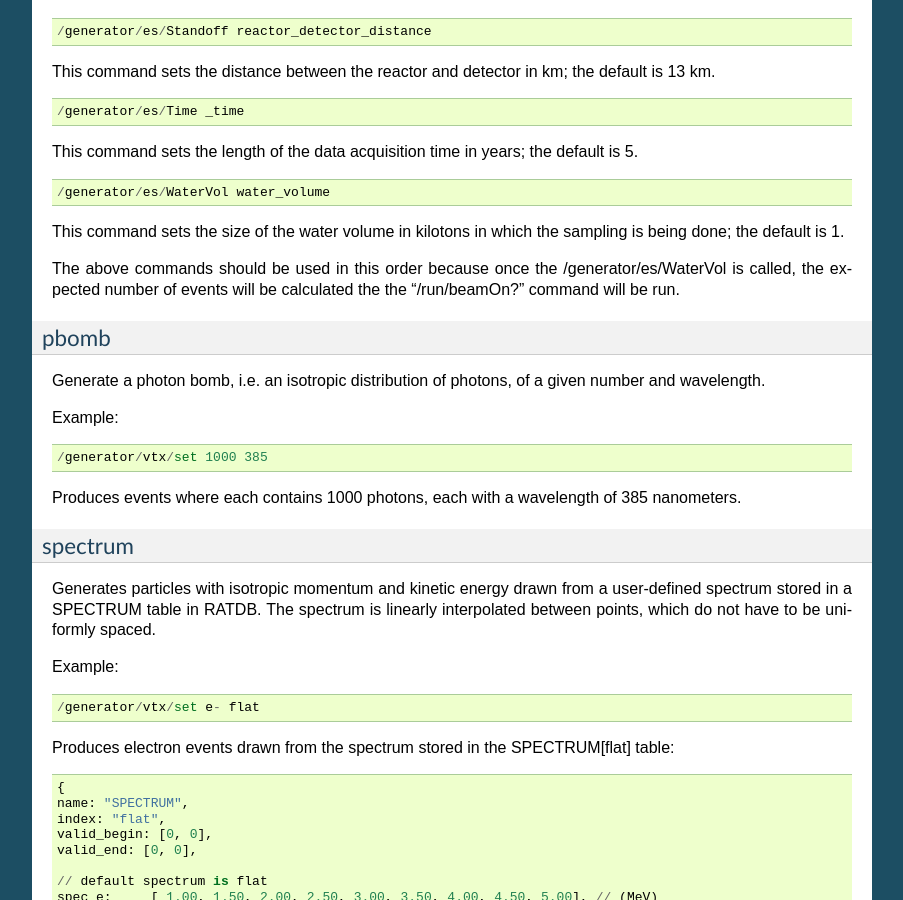
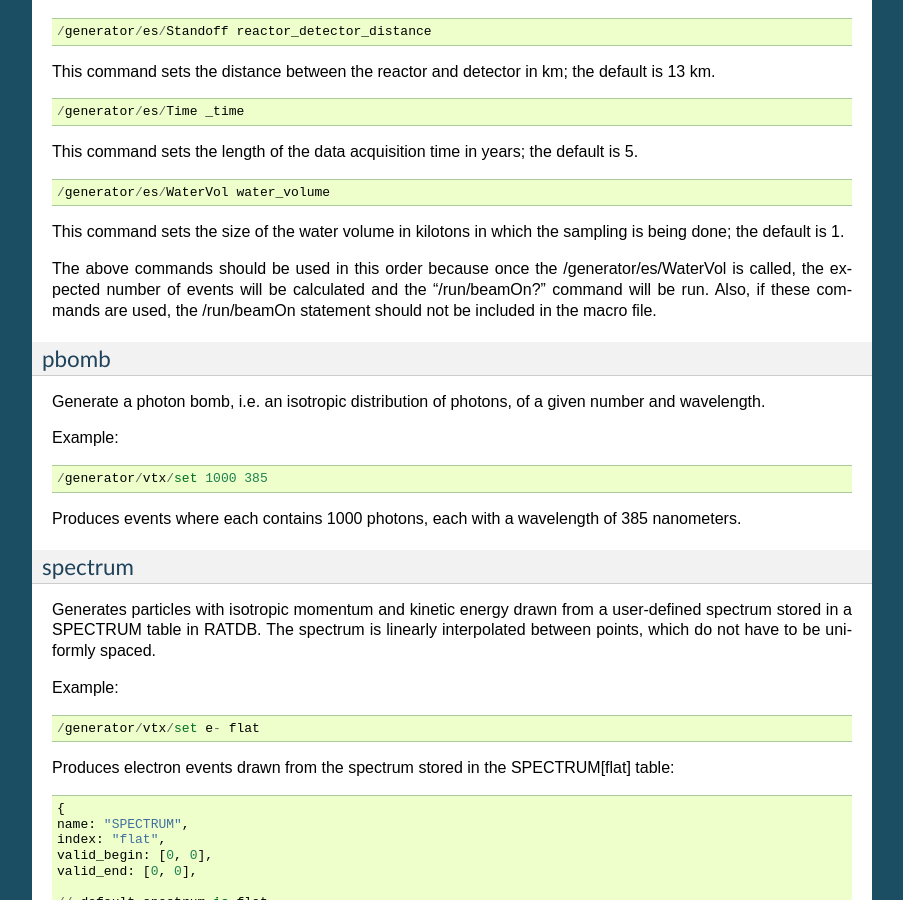
Before and after one commit to rat-pac/rat-pac, a Sphinx documentation site: the page built from doc/generators.rst, in a window 1280 px wide and 900 px high, scrolled down 5750 px. Shown: the whole window, without its empty margins (198-1101 px from the left). Built offline with Sphinx 7.4.7, drawn with Linux system fonts in a browser that asks for light colours; formulas are drawn with MathJax 3.

Commit message:
Update documentation. Add in some debugging features

```diff
--- a/doc/generators.rst
+++ b/doc/generators.rst
@@ -312,7 +312,7 @@ This command sets the length of the data acquisition time in years; the default
 
 This command sets the size of the water volume in kilotons in which the sampling is being done; the default is 1.
 
-The above commands should be used in this order because once the /generator/es/WaterVol is called, the expected number of events will be calculated the the "/run/beamOn?" command will be run.
+The above commands should be used in this order because once the /generator/es/WaterVol is called, the expected number of events will be calculated and the "/run/beamOn?" command will be run. Also, if these commands are used, the /run/beamOn statement should not be included in the macro file.
 
 pbomb
 '''''
```
Also changed, not shown: 1 other file.
